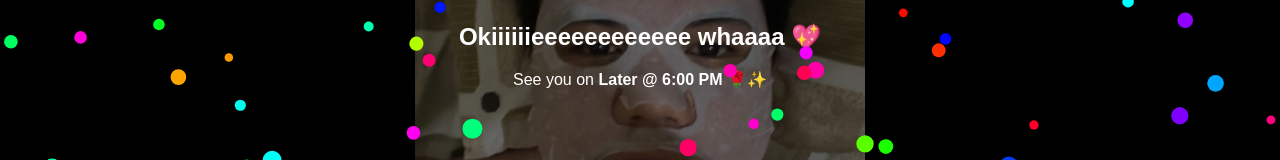
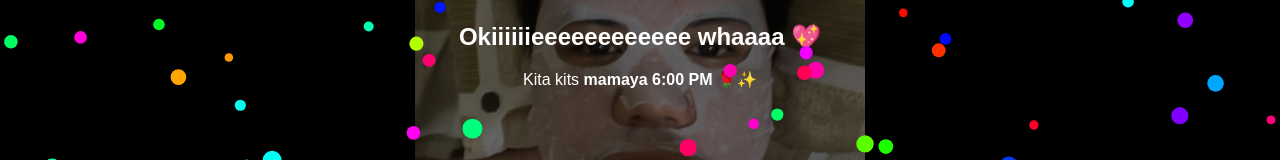
Before and after one commit to rickybadeo/date, a plain HTML site: page index.html in a window 1280 px wide. Both pictures are taken after a click on the button "Opo 🥰". Shown: the part 346-506 px from the top of the page. Drawn offline with Linux system fonts and the light colour scheme.

Commit message:
Update index.html

```diff
--- a/index.html
+++ b/index.html
@@ -30,7 +30,7 @@
     <!-- Thank You Section (hidden at first) -->
     <div class="thankyou" id="thankYouBox" style="display: none;">
       <h2>Okiiiiiieeeeeeeeeeee whaaaa 💖</h2>
-      <p>See you on <strong>Later @ 6:00 PM</strong> 🌹✨</p>
+      <p>Kita kits <strong>mamaya 6:00 PM</strong> 🌹✨</p>
     </div>
   </div>
 
```
